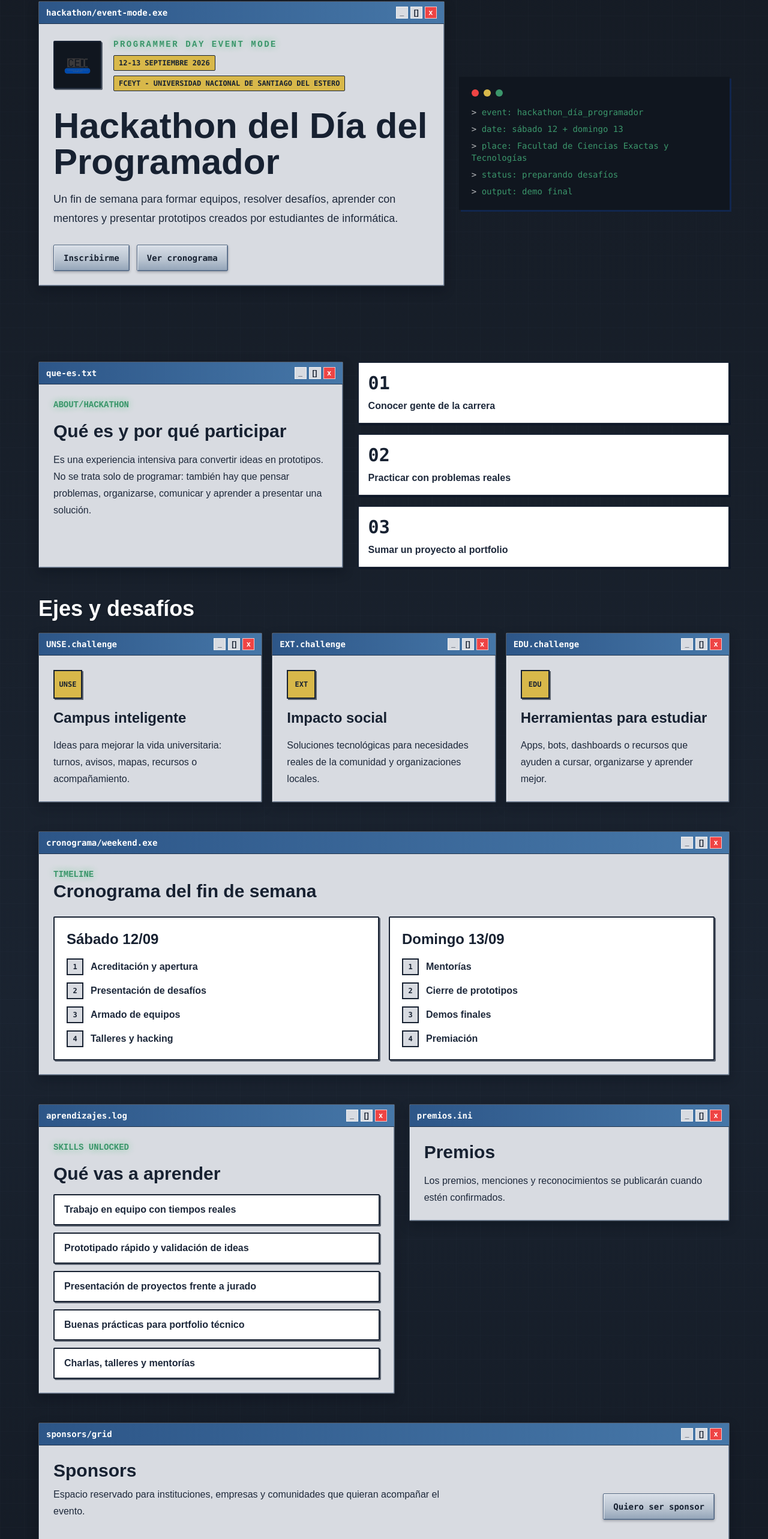
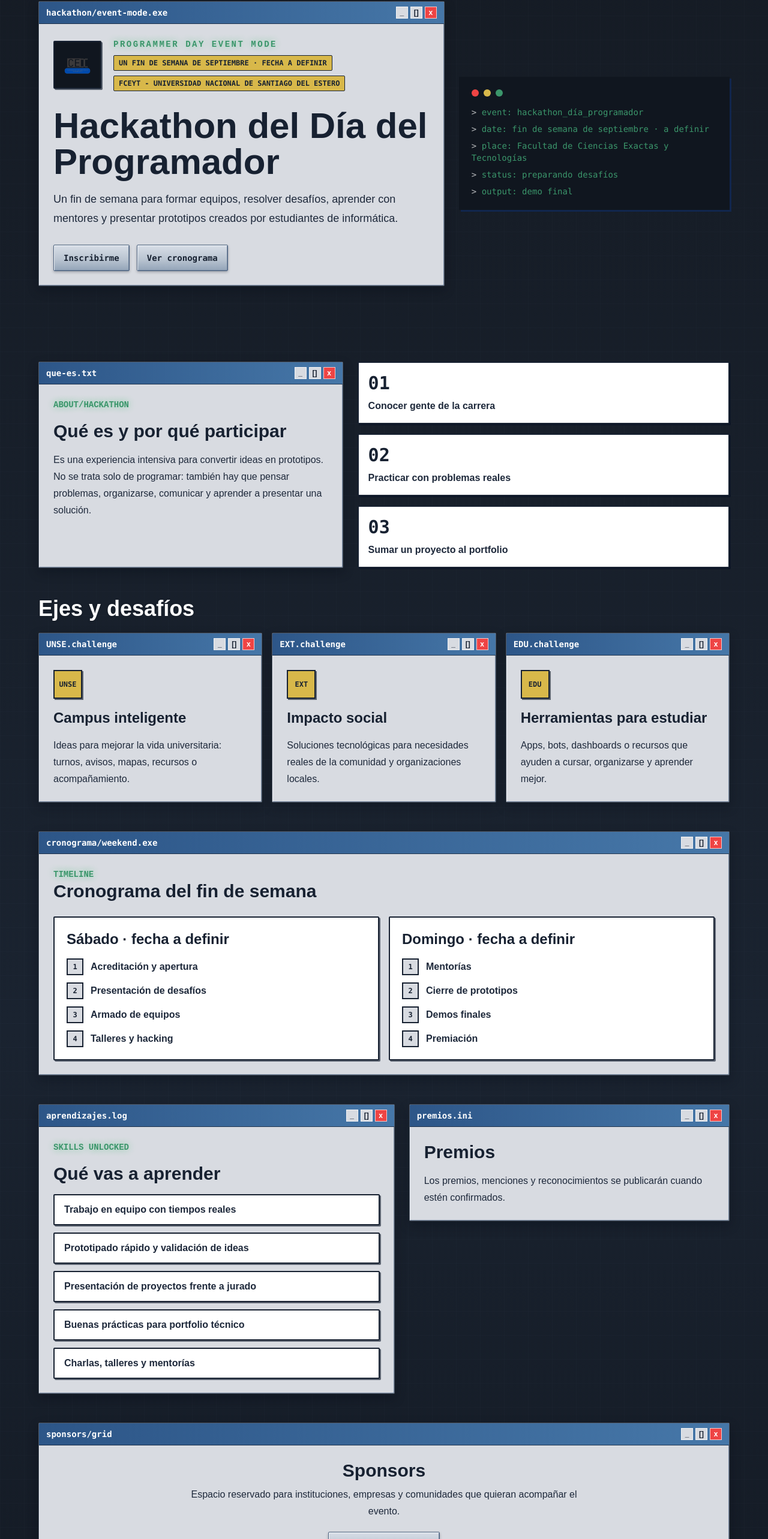
Before and after one commit to AnaPaulaMach/cei-web, a Next.js app: page /hackathon in a window 1280 px wide. Shown: the part 174-2740 px from the top of the page at 60% size. Built offline with nearby package versions, Linux system fonts and the light colour scheme; no server answers.

Commit message:
Ajusta la fecha y sponsors del hackathon

```diff
--- a/app/hackathon/page.tsx
+++ b/app/hackathon/page.tsx
@@ -12,7 +12,7 @@ import { createPageMetadata } from "@/lib/seo";
 export const metadata = createPageMetadata({
   title: "Hackathon",
   description:
-    "Hackathon del Día del Programador organizado por la CEI de la Universidad Nacional de Santiago del Estero el 12 y 13 de septiembre de 2026.",
+    "Hackathon del Día del Programador organizado por la CEI de la Universidad Nacional de Santiago del Estero. Será un fin de semana de septiembre de 2026, con fecha a definir.",
   path: "/hackathon"
 });
 
@@ -36,11 +36,11 @@ const challengeTracks = [
 
 const schedule = [
   {
-    day: "Sábado 12/09",
+    day: "Sábado · fecha a definir",
     items: ["Acreditación y apertura", "Presentación de desafíos", "Armado de equipos", "Talleres y hacking"]
   },
   {
-    day: "Domingo 13/09",
+    day: "Domingo · fecha a definir",
     items: ["Mentorías", "Cierre de prototipos", "Demos finales", "Premiación"]
   }
 ];
@@ -95,7 +95,7 @@ export default function HackathonPage() {
                   programmer day event mode
                 </p>
                 <div className="mt-2 flex flex-wrap gap-2">
-                  <Badge>12-13 septiembre 2026</Badge>
+                  <Badge>Un fin de semana de septiembre · fecha a definir</Badge>
                   <Badge>FCEyT - Universidad Nacional de Santiago del Estero</Badge>
                 </div>
               </div>
@@ -124,7 +124,7 @@ export default function HackathonPage() {
           <TerminalPanel
             lines={[
               "event: hackathon_día_programador",
-              "date: sábado 12 + domingo 13",
+              "date: fin de semana de septiembre · a definir",
               "place: Facultad de Ciencias Exactas y Tecnologías",
               "status: preparando desafíos",
               "output: demo final"
@@ -231,16 +231,18 @@ export default function HackathonPage() {
 
       <Section id="sponsors">
         <XPWindow title="sponsors/grid">
-          <div className="mb-6 flex flex-col gap-4 lg:flex-row lg:items-end lg:justify-between">
-            <div>
+          <div className="mb-6 text-center">
+            <div className="mx-auto max-w-2xl">
               <h2 className="text-3xl font-black text-cei-shadow">Sponsors</h2>
               <p className="mt-2 max-w-2xl leading-7 text-slate-800">
                 Espacio reservado para instituciones, empresas y comunidades que quieran acompañar el evento.
               </p>
             </div>
-            <Button href="mailto:comisionlsiafines@gmail.com?subject=Quiero%20ser%20sponsor%20del%20hackathon">
-              Quiero ser sponsor
-            </Button>
+            <div className="mt-5 flex justify-center">
+              <Button href="mailto:comisionlsiafines@gmail.com?subject=Quiero%20ser%20sponsor%20del%20hackathon">
+                Quiero ser sponsor
+              </Button>
+            </div>
           </div>
         </XPWindow>
       </Section>
```
